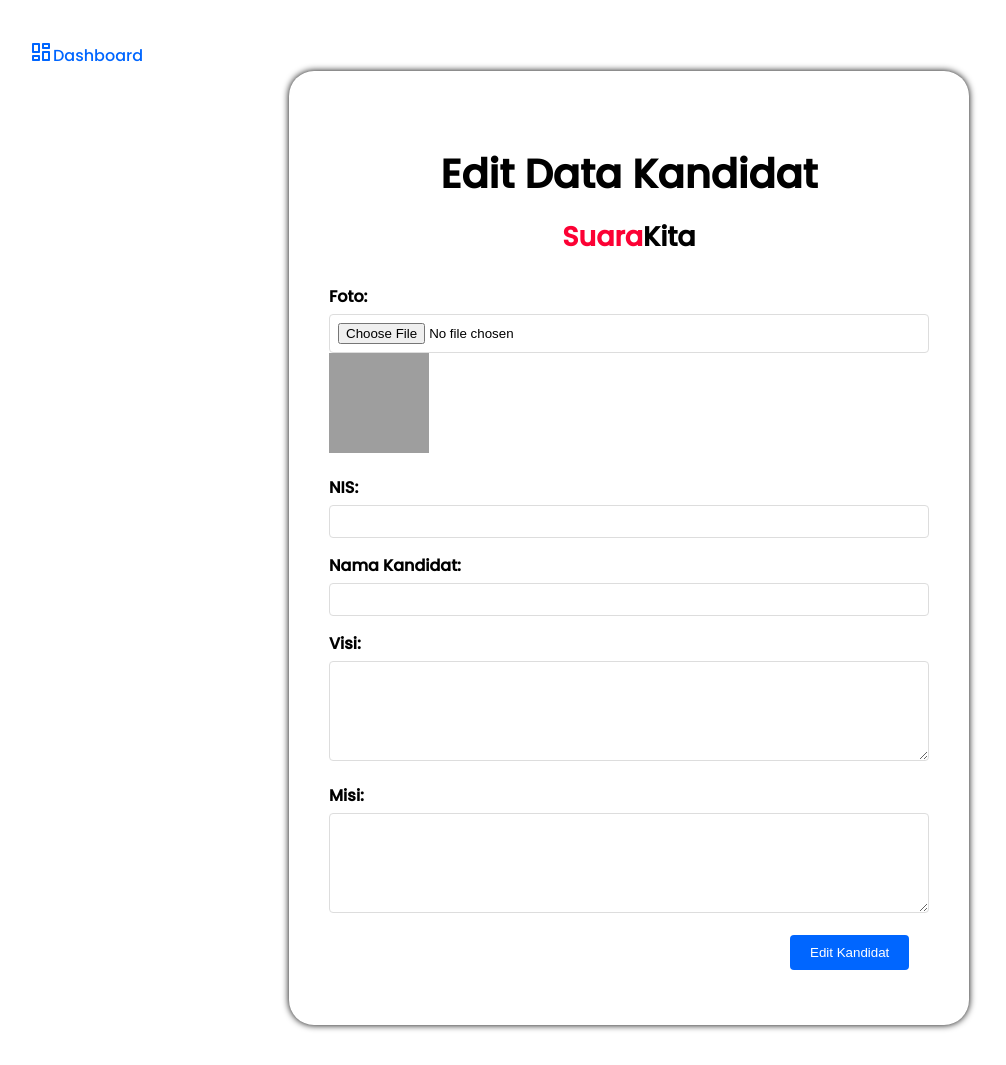
After one commit to hanakhaii/SuaraKita, a PHP site: page /edit_kandidat.php?no_urut=1 in a window 1280 px wide. The commit adds this page. Shown: the whole page, without its empty margins (11-1017 px from the left). Run offline with PHP 8.4, Linux system fonts and the light colour scheme; data that the repository does not hold is empty; grey boxes are pictures that could not be loaded.

Commit message:
update data_kandidat for dashboard admin! (+ Create, Read, Update )

```diff
--- a/Backend/dashboardmin.css
+++ b/Backend/dashboardmin.css
@@ -410,6 +410,7 @@ body {
             box-shadow: 0 2px 8px rgba(0,0,0,0.1);
         }
 
+
     /* Mobile Styles (max-width: 768px) */
     @media screen and (max-width: 600px) {
         .container {
--- a/Backend/db.php
+++ b/Backend/db.php
@@ -39,6 +39,31 @@ class Database {
         VALUES ('$foto', '$nis', '$nama', '$visi', '$misi')
     ");
     }
+
+    // Method untuk edit data kandidat
+    function editKandidat($no_urut, $nis, $nama, $visi, $misi, $foto) {
+        $connect = mysqli_connect($this->host, $this->username, $this->password, $this->database);
+
+        // Query untuk mengedit data kandidat, termasuk foto
+        $query = "UPDATE kandidat SET
+                  nis='$nis',
+                  nama='$nama',
+                  visi='$visi',
+                  misi='$misi',
+                  foto='$foto'
+                  WHERE no_urut='$no_urut'";
+
+        $result = mysqli_query($connect, $query);
+
+        return $result; // Tambahkan return supaya bisa dicek berhasil atau tidak
+    }
+
+    function getKandidatById($no_urut) {
+        $connect = mysqli_connect($this->host, $this->username, $this->password, $this->database);
+        $query = mysqli_query($connect, "SELECT * FROM kandidat WHERE no_urut='$no_urut'");
+        return mysqli_fetch_assoc($query); // Mengembalikan data satu kandidat sebagai array asosiatif
+    }
+
 }
 
 // Instansiasi
--- /dev/null
+++ b/Backend/edit_kandidat.php
@@ -0,0 +1,174 @@
+<?php
+include 'db.php';
+$dbsuara = new Database();
+?>
+
+<!DOCTYPE html>
+<html lang="en">
+<head>
+    <meta charset="UTF-8">
+    <meta name="viewport" content="width=device-width, initial-scale=1.0">
+    <link href="https://cdn.jsdelivr.net/npm/bootstrap-icons@1.10.3/font/bootstrap-icons.css" rel="stylesheet" />
+    <title>Edit Data Kandidat</title>
+    <style>
+        @import url('https://fonts.googleapis.com/css2?family=Poppins:wght@500&display=swap');
+
+        body {
+            font-family: 'Poppins', sans-serif;
+            margin: 20px auto;
+            padding: 20px;
+        }
+
+        .logo{
+            display: flex;
+            align-items: center;
+        }
+
+        h2 {
+            font-weight: bold;
+            font-size: 40px;
+            text-align: center;
+        }
+
+        h3{
+            margin-top: -20px;
+            font-weight: bold;
+            font-size: 27px;
+            text-align: center;
+        }
+
+        span{
+            color: #FC0134;
+            text-align: center;
+        }
+
+        header {
+            margin-left: 20px;
+        }
+
+        a {
+            text-decoration: none;
+            color: #0066FF;
+        }
+
+        .form-container {
+            border-color: #ffffff;
+            max-width: 600px;
+            background-color: #ffffff;
+            padding: 40px;
+            border-radius: 25px;
+            box-shadow:0px 0px 7px 0px black;
+            margin: 0 auto; /* Ini akan membuatnya berada di tengah */
+        }
+
+        .form-group {
+            margin-bottom: 15px;
+        }
+
+        label {
+            display: block;
+            margin-bottom: 5px;
+            font-weight: bold;
+        }
+
+        input[type="text"],
+        input[type="number"],
+        textarea,
+        input[type="file"] {
+            width: 100%;
+            padding: 8px;
+            border: 1px solid #ddd;
+            border-radius: 4px;
+            box-sizing: border-box;
+        }
+
+        textarea {
+            height: 100px;
+            resize: vertical;
+        }
+
+        button {
+            background-color: #0066FF;
+            color: white;
+            padding: 10px 20px;
+            border: none;
+            border-radius: 4px;
+            cursor: pointer;
+            transition: 0.3s ease-in-out;
+            margin-left: 461px;
+        }
+
+        button:hover {
+            background-color: #181B3C;
+        }
+    </style>
+</head>
+<body>
+    <header>
+        <div class="logo">
+            <div>
+                <svg xmlns="http://www.w3.org/2000/svg" width="24" height="24" viewBox="0 0 24 24">
+                    <path fill="#0066FF"
+                        d="M13 8V4q0-.425.288-.712T14 3h6q.425 0 .713.288T21 4v4q0 .425-.288.713T20 9h-6q-.425 0-.712-.288T13 8M3 12V4q0-.425.288-.712T4 3h6q.425 0 .713.288T11 4v8q0 .425-.288.713T10 13H4q-.425 0-.712-.288T3 12m10 8v-8q0-.425.288-.712T14 11h6q.425 0 .713.288T21 12v8q0 .425-.288.713T20 21h-6q-.425 0-.712-.288T13 20M3 20v-4q0-.425.288-.712T4 15h6q.425 0 .713.288T11 16v4q0 .425-.288.713T10 21H4q-.425 0-.712-.288T3 20m2-9h4V5H5zm10 8h4v-6h-4zm0-12h4V5h-4zM5 19h4v-2H5zm4-2" />
+                </svg>
+            </div>
+            <a href="../admin/dashboard.html">Dashboard</a>
+        </div>
+    </header>
+
+    <!-- Judul -->
+    <main class="form-container">
+        <h2>Edit Data Kandidat</h2>
+        <h3><Span>Suara</Span>Kita</h3>
+
+        <form action="process.php?action=edit" method="post" enctype="multipart/form-data">
+
+        <?php
+        $editKandidat = $dbsuara->getKandidatById($_GET['no_urut']);
+        ?>
+
+            <!-- hidden input no_urut kandidat -->
+            <input type="hidden" name="no_urut" value="<?php echo $editKandidat['no_urut']; ?>">
+
+            <!-- hidden input untuk foto lama -->
+            <input type="hidden" name="foto_lama" value="<?php echo $editKandidat['foto']; ?>">
+
+            <!-- edit foto kandidat -->
+            <div class="form-group">
+                <label for="foto">Foto:</label>
+                <input type="file" name="foto" required>
+                <img src="uploads/<?php echo $editKandidat['foto']; ?>" width="100" height="100">
+            </div>
+
+            <!-- edit nis kandidat -->
+            <div class="form-group">
+                <label for="nis">NIS:</label>
+                <input type="number" name="nis" value="<?php echo $editKandidat['nis']; ?>">
+            </div>
+
+            <!-- edit nama kandidat -->
+            <div class="form-group">
+                <label for="nama">Nama Kandidat:</label>
+                <input type="text" id="nama" name="nama" value="<?php echo $editKandidat['nama']; ?>" required>
+            </div>
+
+            <!-- edit visi kandidat -->
+            <div class="form-group">
+                <label for="visi">Visi:</label>
+                <textarea id="visi" name="visi" required><?php echo $editKandidat['visi']; ?></textarea>
+            </div>
+
+            <!-- edit misi kandidat -->
+            <div class="form-group">
+                <label for="misi">Misi:</label>
+                <textarea id="misi" name="misi" required><?php echo $editKandidat['misi']; ?></textarea>
+            </div>
+
+            <!-- Submit Button -->
+            <div class="form-group">
+                <button type="submit" name="submit">Edit Kandidat</button>
+            </div>
+        </form>
+    </main>
+</body>
+</html>
```
Also changed, not shown: Backend/data_kandidat.php (+9 -10 lines), Backend/process.php (+34 -19 lines). Lines whose indentation alone changed are shown as unchanged.
